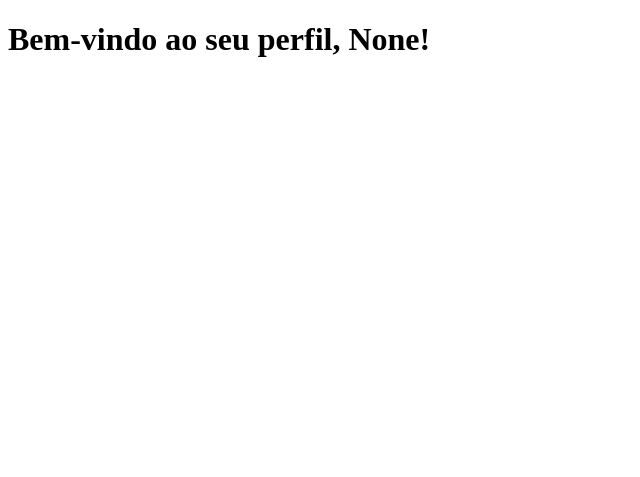
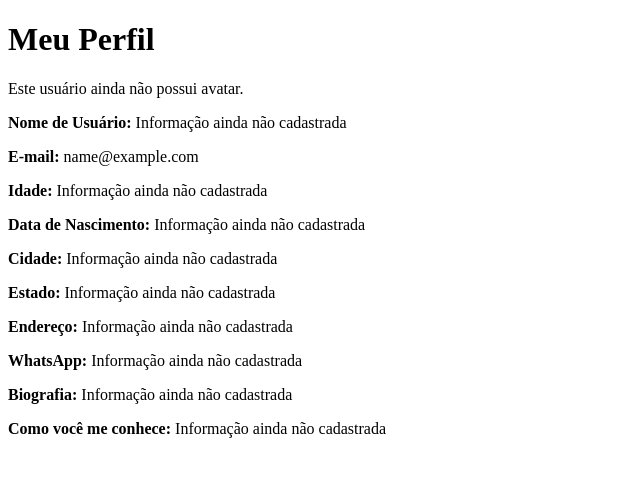
Before and after one commit to Guisbeghendev/RGS, a Django app: page /profilegs/ in a window 1280 px wide. Shown: the top 477 px of the page, without its empty margins (0-640 px from the left). Run offline with Django 5.2, Linux system fonts and the light colour scheme; the visitor is signed in with stand-in values (Sample User, id 1).

Commit message:
v2-att24- perfil ok

```diff
--- a/profilegs/templates/profilegs/profilegs.html
+++ b/profilegs/templates/profilegs/profilegs.html
@@ -3,9 +3,26 @@
 <html lang="pt-BR">
 <head>
     <meta charset="UTF-8">
-    <title>Perfil do Usuário</title>
+    <title>Meu Perfil</title>
 </head>
 <body>
-    <h1>Bem-vindo ao seu perfil, {{ user.username }}!</h1>
+    <h1>Meu Perfil</h1>
+    <div>
+        {% if user.avatar %}
+            <img src="{{ user.avatar.url }}" alt="Avatar" style="width: 150px; height: 150px;">
+        {% else %}
+            <p>Este usuário ainda não possui avatar.</p>
+        {% endif %}
+        <p><strong>Nome de Usuário:</strong> {{ user.nickname|default:"Informação ainda não cadastrada" }}</p>
+        <p><strong>E-mail:</strong> {{ user.email|default:"Informação ainda não cadastrada" }}</p>
+        <p><strong>Idade:</strong> {{ user.age|default:"Informação ainda não cadastrada" }}</p>
+        <p><strong>Data de Nascimento:</strong> {{ user.birth_date|default:"Informação ainda não cadastrada" }}</p>
+        <p><strong>Cidade:</strong> {{ user.city|default:"Informação ainda não cadastrada" }}</p>
+        <p><strong>Estado:</strong> {{ user.state|default:"Informação ainda não cadastrada" }}</p>
+        <p><strong>Endereço:</strong> {{ user.address|default:"Informação ainda não cadastrada" }}</p>
+        <p><strong>WhatsApp:</strong> {{ user.whatsapp|default:"Informação ainda não cadastrada" }}</p>
+        <p><strong>Biografia:</strong> {{ user.biography|default:"Informação ainda não cadastrada" }}</p>
+        <p><strong>Como você me conhece:</strong> {{ user.how_you_know|default:"Informação ainda não cadastrada" }}</p>
+    </div>
 </body>
 </html>
--- a/profilegs/views.py
+++ b/profilegs/views.py
@@ -1,13 +1,9 @@
-# profilegs/views.py
 from django.shortcuts import render
 from django.contrib.auth.decorators import login_required
-from django.http import Http404
 
 @login_required
 def profilegs_view(request):
     user = request.user  # Recupera o usuário autenticado
-    try:
-        return render(request, 'profilegs/profilegs.html', {'user': user})
-    except Exception as e:
-        print(f"Erro ao renderizar o template: {e}")
-        raise Http404("Template não encontrado.")
+    return render(request, 'profilegs/profilegs.html', {
+        'user': user,  # Passando o usuário inteiro
+    })
```
